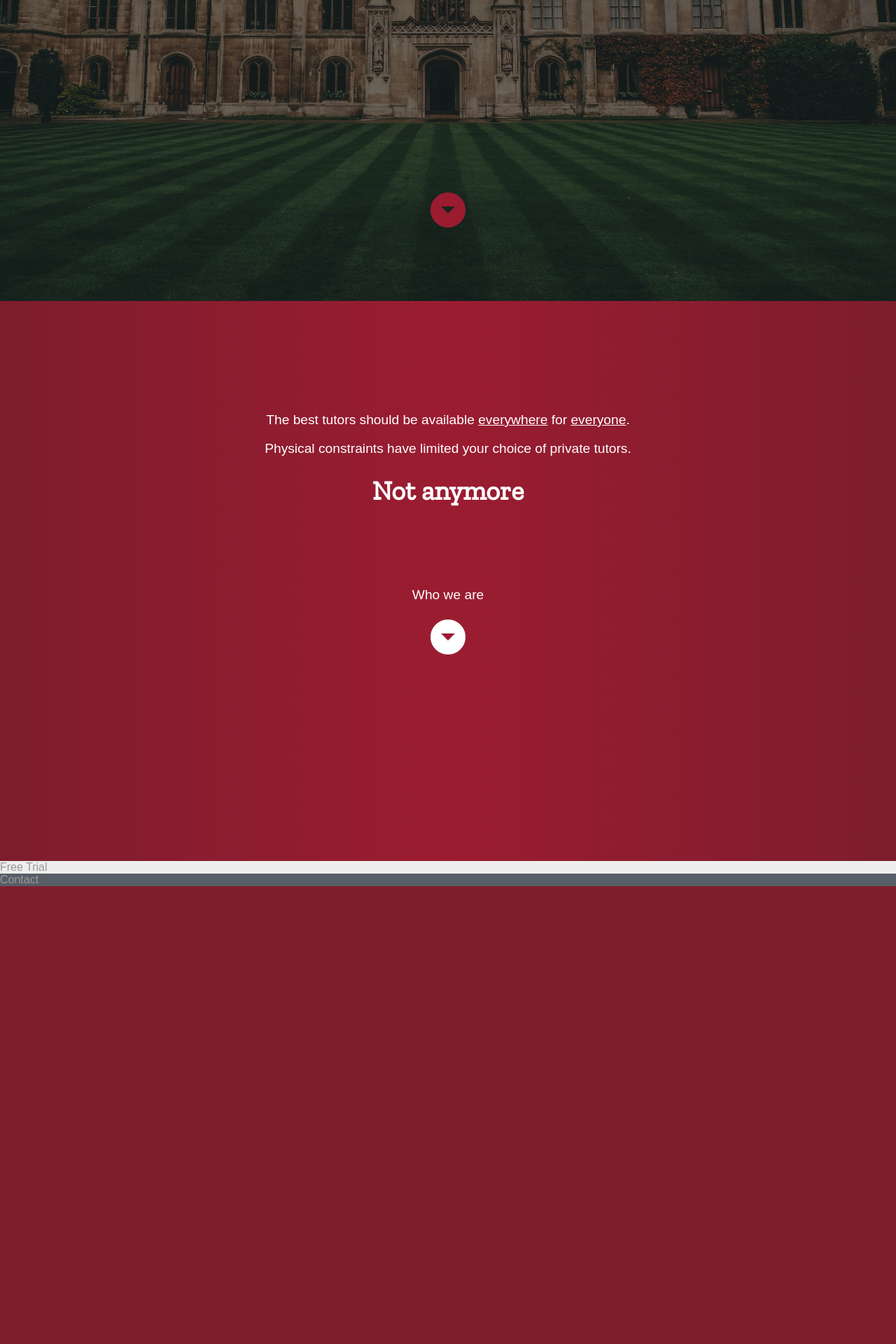
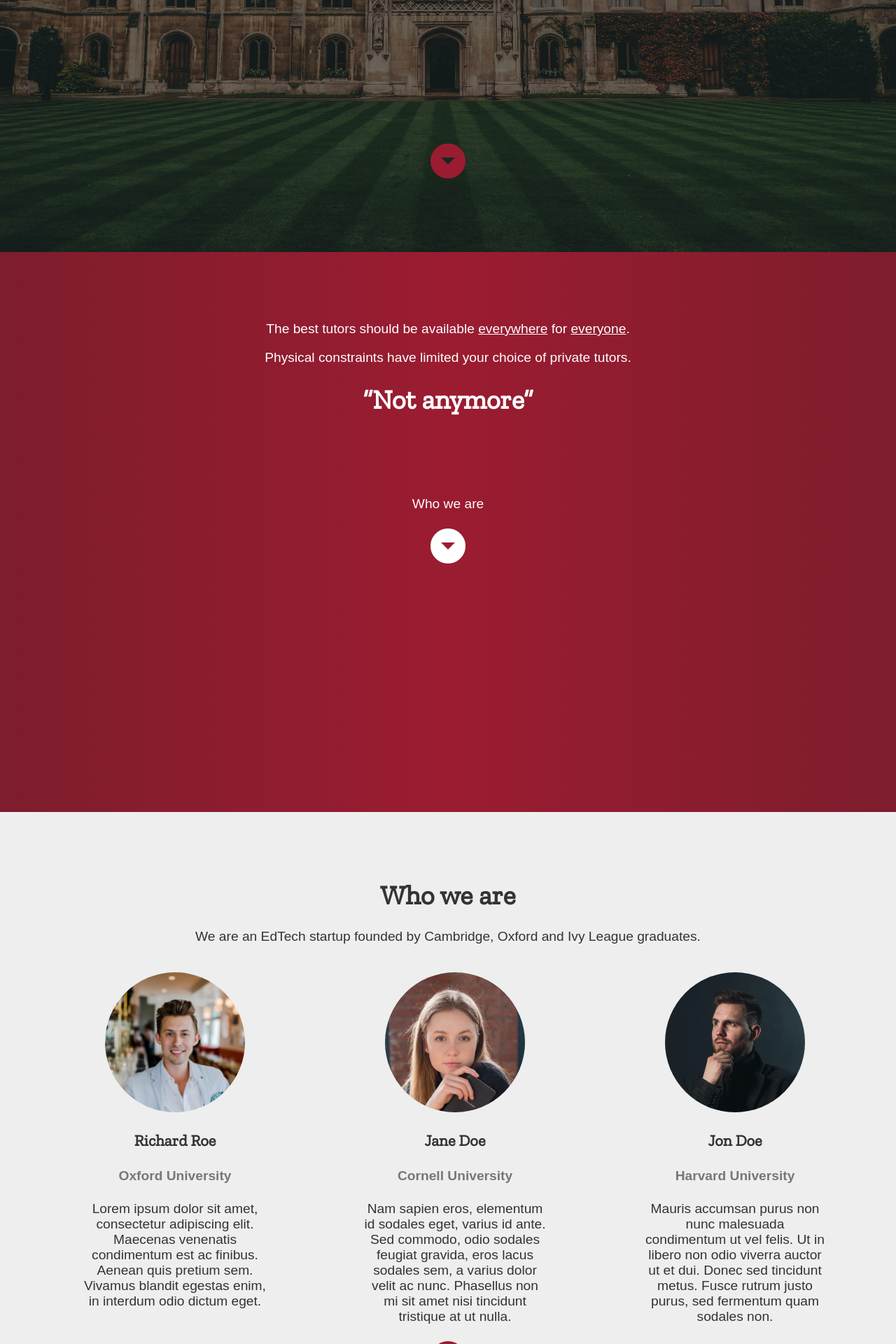
Before and after one commit to Pi-31415/EdTech, a PHP site: page / in a window 1280 px wide. Shown: the part 440-2360 px from the top of the page at 70% size. Before the commit the page ends 1706 px from the top, so only its background shows below. Run offline with PHP 8.4, Linux system fonts and the light colour scheme; some web fonts are replaced.

Commit message:
half done

```diff
--- a/css/style.css
+++ b/css/style.css
@@ -2,7 +2,7 @@ body {
   margin: 0;
   padding: 0;
   font: 100% "Kodchasan", sans-serif;
-  color: #999999;
+  color: #777777;
 }
 
 a {
@@ -17,6 +17,62 @@ h1, h2, h3 {
 a:hover {
   text-decoration: underline;
   cursor: pointer;
+}
+
+.grid, .grid-container-4, .grid-container-3 {
+  display: grid;
+  grid-gap: 100px;
+  padding-left: 100px;
+  padding-right: 100px;
+  padding-top: 20px;
+}
+.grid-container-3 {
+  grid-template-columns: auto auto auto;
+}
+.grid-container-4 {
+  grid-template-columns: auto auto auto auto;
+}
+
+.grid-container-3 div {
+  margin-left: auto;
+  margin-right: auto;
+  width: 300px;
+  text-align: center;
+}
+
+.grid-container-4 div {
+  margin-left: auto;
+  margin-right: auto;
+  width: 200px;
+  text-align: center;
+}
+
+@media screen and (max-width: 1200px) {
+  .grid-container-3, .grid-container-4 {
+    grid-template-columns: auto;
+    grid-gap: 50px;
+    padding-left: 50px;
+    padding-right: 50px;
+  }
+
+  .grid-container-3 div, .grid-container-4 div {
+    width: 80vw;
+  }
+}
+@media screen and (max-width: 600px) {
+  .grid-container-3, .grid-container-4 {
+    grid-gap: 25px;
+    padding-left: 20px;
+    padding-right: 20px;
+  }
+
+  .grid-container-3 div, .grid-container-4 div {
+    width: 80vw;
+  }
+}
+.avatar {
+  width: 200px;
+  border-radius: 50%;
 }
 
 .right {
@@ -36,6 +92,10 @@ a:hover {
 
 .splitter {
   height: 70px;
+}
+
+.splitter-half {
+  height: 10vh;
 }
 
 .material-icons.primary {
@@ -86,14 +146,12 @@ a:hover {
 }
 
 .content {
-  padding-top: 70px;
   background-color: #9b1c31;
 }
 
 #component-banner {
   background-image: url("../img/oxford.jpg");
   background-repeat: no-repeat;
-  background-position: center;
   background-attachment: fixed;
   background-size: cover;
   color: #ffffff;
@@ -105,6 +163,11 @@ a:hover {
   text-align: center;
 }
 
+@media screen and (max-width: 600px) {
+  #component-banner {
+    background-size: auto 100vh;
+  }
+}
 #component-banner-overlay {
   background: rgba(0, 0, 0, 0.5);
   height: 100vh;
@@ -163,14 +226,39 @@ a:hover {
   text-align: center;
 }
 
+#component-tagline h1, h2, h3, p {
+  margin-left: 20px;
+  margin-right: 20px;
+}
+
 #component-about {
-  background-color: #eeeeee;
+  background: #eeeeee;
+  color: #333333;
+  font-size: 1.2em;
   width: 100vw;
+  text-align: center;
+}
+
+#component-about h1, h2, h3, p {
+  margin-left: 20px;
+  margin-right: 20px;
+}
+
+#component-about h4 {
+  color: #777777;
 }
 
 #component-how {
   background-color: #575e67;
+  color: #ffffff;
+  text-align: center;
+  height: 100vh;
   width: 100vw;
+}
+
+#component-how h1, p {
+  margin-left: 20px;
+  margin-right: 20px;
 }
 
 #component-tutorials {
--- a/css/style.sass
+++ b/css/style.sass
@@ -7,7 +7,7 @@ $primary-gradient: #7d1d2d
 $secondary-color: #575e67
 $background-white:#eeeeee
 $text-dark: #333333
-$text-color: #999999
+$text-color: #777777
 $text-white: #ffffff
 $navbar-height: 70px
 
@@ -29,6 +29,60 @@ a:hover
 	text-decoration: underline
 	cursor: pointer
 
+//Grid management
+//Thus, the class named grid-container-3 will show 3 column container on desktop
+
+.grid
+	display: grid
+	grid-gap: 100px
+	padding-left: 100px
+	padding-right: 100px
+	padding-top: 20px
+	&-container-3
+		@extend .grid
+		grid-template-columns: auto auto auto
+	&-container-4
+		@extend .grid
+		grid-template-columns: auto auto auto auto
+
+.grid-container-3 div
+	margin-left: auto
+	margin-right: auto
+	width: 300px
+	text-align: center
+
+.grid-container-4 div
+	margin-left: auto
+	margin-right: auto
+	width: 200px
+	text-align: center
+
+//Responsive Designs
+
+@media screen and (max-width: 1200px)
+	.grid-container-3,.grid-container-4
+		grid-template-columns: auto
+		grid-gap: 50px
+		padding-left: 50px
+		padding-right: 50px
+
+	.grid-container-3 div,.grid-container-4 div
+		width: 80vw
+
+@media screen and (max-width: 600px)
+	.grid-container-3,.grid-container-4
+		grid-gap: 25px
+		padding-left: 20px
+		padding-right: 20px
+
+	.grid-container-3 div,.grid-container-4 div
+		width: 80vw
+
+//More general CSS classes
+.avatar
+	width: 200px
+	border-radius: 50%
+
 .right
 	text-align: right
 
@@ -46,6 +100,9 @@ a:hover
 .splitter
 	height: $navbar-height
 
+//cuts the screen in half, invisible div
+.splitter-half
+	height: 10vh
 //Styling for material icons
 .material-icons.primary
 	color: $primary-color
@@ -89,14 +146,12 @@ a:hover
 	top: 0
 
 .content
-	padding-top: $navbar-height
 	background-color: $primary-color
 
 //The styles of components are arranged in the same order as in the HTML file
 #component-banner
 	background-image: url("../img/oxford.jpg")
 	background-repeat: no-repeat
-	background-position: center
 	background-attachment: fixed
 	background-size: cover
 	color: $text-white
@@ -106,6 +161,11 @@ a:hover
 	height:100vh
 	width:100vw
 	text-align: center
+
+//responsive design for banner
+@media screen and (max-width: 600px)
+	#component-banner
+		background-size: auto 100vh
 
 #component-banner-overlay
 	background: rgba(0, 0, 0, 0.5)
@@ -156,13 +216,34 @@ a:hover
 	width:100vw
 	text-align: center
 
+#component-tagline h1,h2,h3,p
+	margin-left:20px
+	margin-right:20px
+
 #component-about
-	background-color: $background-white
+	background: $background-white
+	color: $text-dark
+	font-size: 1.2em
 	width:100vw
+	text-align: center
+
+#component-about h1,h2,h3,p
+	margin-left:20px
+	margin-right:20px
+
+#component-about h4
+	color: $text-color
 
 #component-how
 	background-color: $secondary-color
+	color: $text-white
+	text-align: center
+	height:100vh
 	width:100vw
+
+#component-how h1,p
+	margin-left:20px
+	margin-right:20px
 
 #component-tutorials
 	background-color: $primary-color
--- a/index.html
+++ b/index.html
@@ -61,11 +61,10 @@
 			</div>
 		</div>
 		<div id="component-tagline">
-			<div class='splitter'></div>
-			<div class='splitter'></div>
+			<div class='splitter-half'></div>
 			<p>The best tutors should be available <u>everywhere</u> for <u>everyone</u>.</p>
 			<p>Physical constraints have limited your choice of private tutors.</p>
-			<h1>Not anymore</h1>
+			<h1>“Not anymore”</h1>
 			<div class='splitter'></div>
 			<div>
 				<p>Who we are</p>
@@ -77,8 +76,53 @@
 			</div>
 		</div>
 		<div id="component-about">
+			<div class='splitter'></div>
+			<h1>Who we are</h1>
+			<p>We are an EdTech startup founded by Cambridge, Oxford and Ivy League graduates.</p>
+			<div class="grid-container-3">
+				<div>
+					<img src="img/avatar1.jpg" class="avatar">
+					<h3>Richard Roe</h3>
+					<h4>Oxford University</h4>
+					<p>Lorem ipsum dolor sit amet, consectetur adipiscing elit. Maecenas venenatis condimentum est ac finibus. Aenean quis pretium sem. Vivamus blandit egestas enim, in interdum odio dictum eget. </p>
+				</div>
+				<div>
+					<img src="img/avatar2.jpg" class="avatar">
+					<h3>Jane Doe</h3>
+					<h4>Cornell University</h4>
+					<p>Nam sapien eros, elementum id sodales eget, varius id ante. Sed commodo, odio sodales feugiat gravida, eros lacus sodales sem, a varius dolor velit ac nunc. Phasellus non mi sit amet nisi tincidunt tristique at ut nulla.</p>
+				</div>
+				<div>
+					<img src="img/avatar3.jpg" class="avatar">
+					<h3>Jon Doe</h3>
+					<h4>Harvard University</h4>
+					<p>Mauris accumsan purus non nunc malesuada condimentum ut vel felis. Ut in libero non odio viverra auctor ut et dui. Donec sed tincidunt metus. Fusce rutrum justo purus, sed fermentum quam sodales non. </p>
+				</div>
+			</div>
+
+			<div>
+				<a href="#" onclick="jumpto('#component-how')">
+					<span class="material-icons primary big">
+						arrow_drop_down_circle
+					</span>
+				</a>
+			</div>
+			<div class='splitter'></div>
 		</div>
 		<div id="component-how">
+			<div class='splitter'></div>
+			<h1>How we make you succeed</h1>
+			<div class="grid-container-3">
+				<div>
+					<p>Remote private tutoring with tutors who go to OxBridge or Ivy League schools</p>
+				</div>
+				<div>
+					<p>Data driven approach with efficient tracking of student’s learning progress</p>
+				</div>
+				<div>
+					<p>Broad and flexible curriculum</p>
+				</div>
+			</div>
 		</div>
 		<div id="component-tutorials">
 		</div>
```
Also changed, not shown: README.md, img/avatar1.jpg (added), img/avatar2.jpg (added), img/avatar3.jpg (added), 3 other files.
